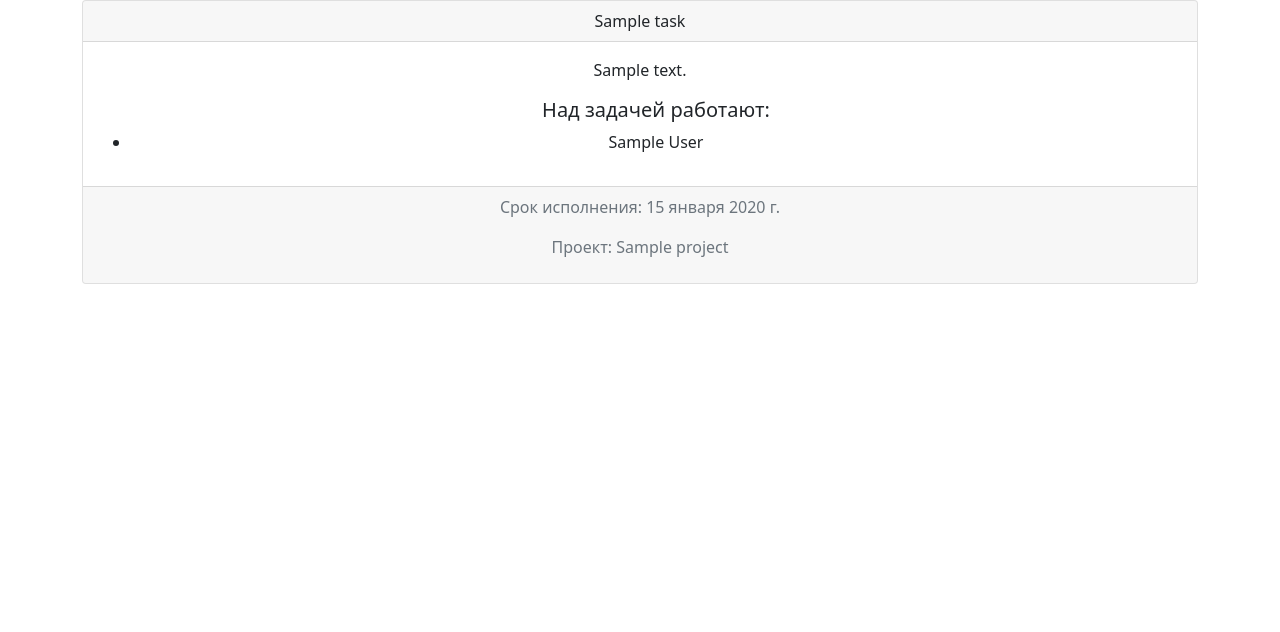
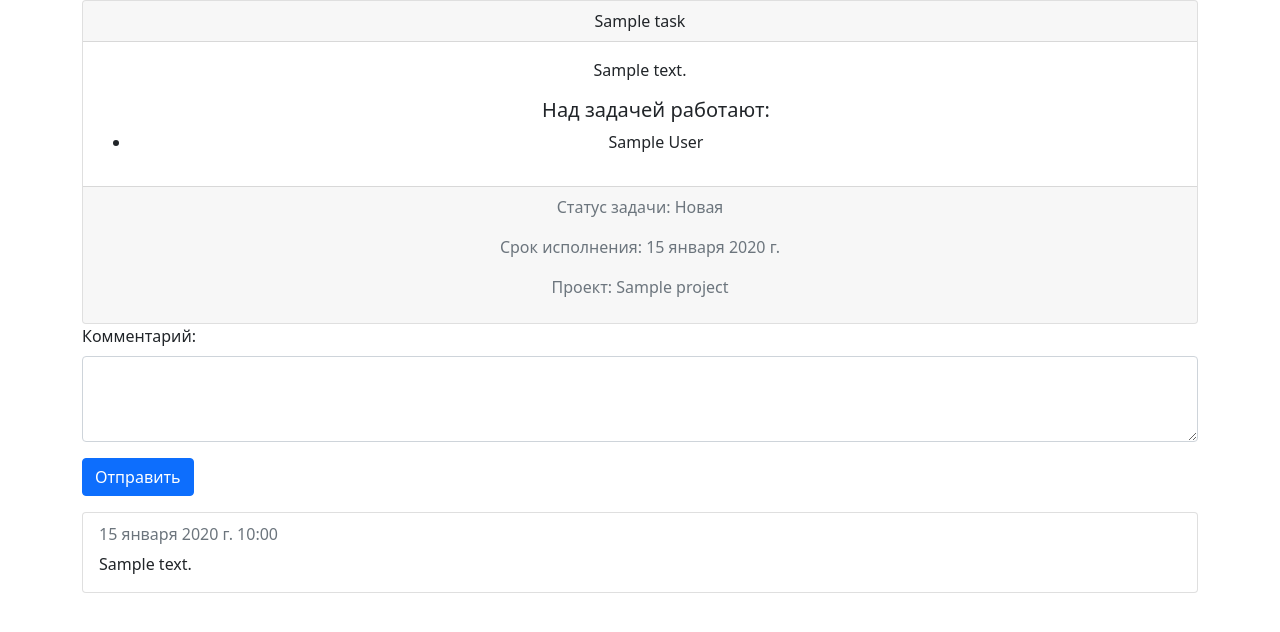
Before and after one commit to Norgius/test_administration, a Django app: page /task/1/ in a window 1280 px wide. Shown: the part 80-712 px from the top of the page. Run offline with Django 4.2, Linux system fonts and the light colour scheme; tables that the repository leaves empty hold one stand-in row (values such as "Sample post"); parts of the project's set-up code (start-up, migrations or seed data) failed here and were passed over.

Commit message:
Add form to add comments and show comments on frontend

```diff
--- /dev/null
+++ b/src/projects/forms.py
@@ -0,0 +1,10 @@
+from django import forms
+
+from .models import Comment
+
+
+class CommentForm(forms.Form):
+    text = forms.CharField(
+        label='Комментарий',
+        widget=forms.Textarea(attrs={'rows': 3, 'class': 'form-control'}),
+    )
--- a/src/projects/models.py
+++ b/src/projects/models.py
@@ -1,11 +1,25 @@
 from django.db import models
+from django.db.models import Prefetch
 from django.urls import reverse
+
+
+class ProjectQuerySet(models.QuerySet):
+    def filter_projects(self, flag: str | None) -> models.QuerySet:
+        match flag:
+            case '1':
+                return self.filter(is_active=True)
+            case '0':
+                return self.filter(is_active=False)
+            case _:
+                return self
 
 
 class Project(models.Model):
     name = models.CharField('Название', max_length=255, db_index=True)
     description = models.TextField('Описание')
     is_active = models.BooleanField('Активен?', default=True)
+
+    objects = ProjectQuerySet.as_manager()
 
     def __str__(self) -> str:
         return f'{self.name} - активен?: {self.is_active}'
@@ -20,7 +34,11 @@ class Project(models.Model):
 
 class TaskQuerySet(models.QuerySet):
     def get_all_joins(self):
-        return self.prefetch_related('employees').select_related('project')
+        comments = Comment.objects.order_by('-written_in')
+        return self.prefetch_related(
+                Prefetch('comments', comments),
+                'employees',
+            ).select_related('project')
 
 
 class Task(models.Model):
--- a/src/projects/templates/task_details.html
+++ b/src/projects/templates/task_details.html
@@ -24,8 +24,33 @@
     </div>
   </div>
   <div class="card-footer text-muted">
+    <p>Статус задачи: {{ task.get_status_display }}</p>
     <p>Срок исполнения: {{ task.deadline }}</p>
     <p>Проект: {{ task.project.name|capfirst }}</p>
   </div>
 </div>
 {% endblock %}
+
+{% block comments %}
+
+<form action="{% url 'projects:add_comment' pk=task.id %}" method="post">
+  {% csrf_token %}
+  <div class="form-error">{{ form.non_field_errors }}</div>
+  {% for field in form %}
+  <div class="mb-3">
+    <label class="form-label" for="{{ field.id_for_label }}">{{ field.label }}:</label>{{ field }}
+  </div>
+  <div class="form-error">{{ field.errors }}</div>
+  {% endfor %}
+  <p><button class="btn btn-primary btn-comment" type="submit">Отправить</button></p>
+</form>
+
+{% for comment in task.comments.all %}
+<div class="card">
+  <div class="card-body">
+    <h6 class="card-subtitle mb-2 text-muted">{{ comment.written_in }}</h6>
+    <p class="card-text">{{ comment.text }}</p>
+  </div>
+</div>
+{% endfor %}
+{% endblock %}
--- a/src/projects/urls.py
+++ b/src/projects/urls.py
@@ -1,10 +1,11 @@
 from django.urls import path
 
-from .views import MainPage, TaskDelails
+from .views import MainPage, TaskDelails, AddComment
 
 app_name = 'projects'
 
 urlpatterns = [
     path('', MainPage.as_view(), name='main_page'),
     path('task/<pk>/', TaskDelails.as_view(), name='task_details'),
+    path('task/<pk>/comment/', AddComment.as_view(), name='add_comment'),
 ]
--- a/src/projects/views.py
+++ b/src/projects/views.py
@@ -1,16 +1,22 @@
 from typing import Any
+
 from django.db.models.base import Model as Model
 from django.db.models.query import QuerySet
-from django.shortcuts import render, get_object_or_404
-from django.views.generic import ListView, DetailView
-from django.http import Http404
+from django.shortcuts import get_object_or_404, redirect
+from django.views.generic import ListView, DetailView, View
+from django.http.request import HttpRequest
+from django.http import Http404, HttpResponseRedirect
+from django.urls import reverse
 
-from .models import Project, Task, Employee
+from .models import Project, Task, Comment
+from .forms import CommentForm
 
 
 class MainPage(ListView):
     template_name = 'index.html'
     context_object_name = 'projects'
+    paginate_by = 100
+    allow_empty = False
     extra_context = {'title': 'Главная страница'}
 
     def get_queryset(self) -> QuerySet[Any]:
@@ -25,6 +31,7 @@ class TaskDelails(DetailView):
     def get_context_data(self, **kwargs: Any) -> dict[str, Any]:
         context = super().get_context_data(**kwargs)
         context['title'] = f'Задача: {context.get("task").name}'
+        context['form'] = CommentForm()
         return context
 
     def get_object(self, queryset: QuerySet[Any] | None = ...) -> Model | None:
@@ -32,3 +39,12 @@ class TaskDelails(DetailView):
         if not obj:
             raise Http404
         return obj
+
+
+class AddComment(View):
+    def post(self, request: HttpRequest, pk: int) -> HttpResponseRedirect:
+        form = CommentForm(request.POST)
+        task = get_object_or_404(Task, id=pk)
+        if form.is_valid():
+            Comment.objects.create(**form.cleaned_data, task=task)
+            return redirect(reverse('projects:task_details', kwargs={'pk': pk}))
--- a/src/templates/base.html
+++ b/src/templates/base.html
@@ -31,6 +31,9 @@
       {% block content %}
       {% endblock %}
 
+      {% block comments %}
+      {% endblock %}
+
       {% block navigation %}
       {% endblock %}
     </div>
```
